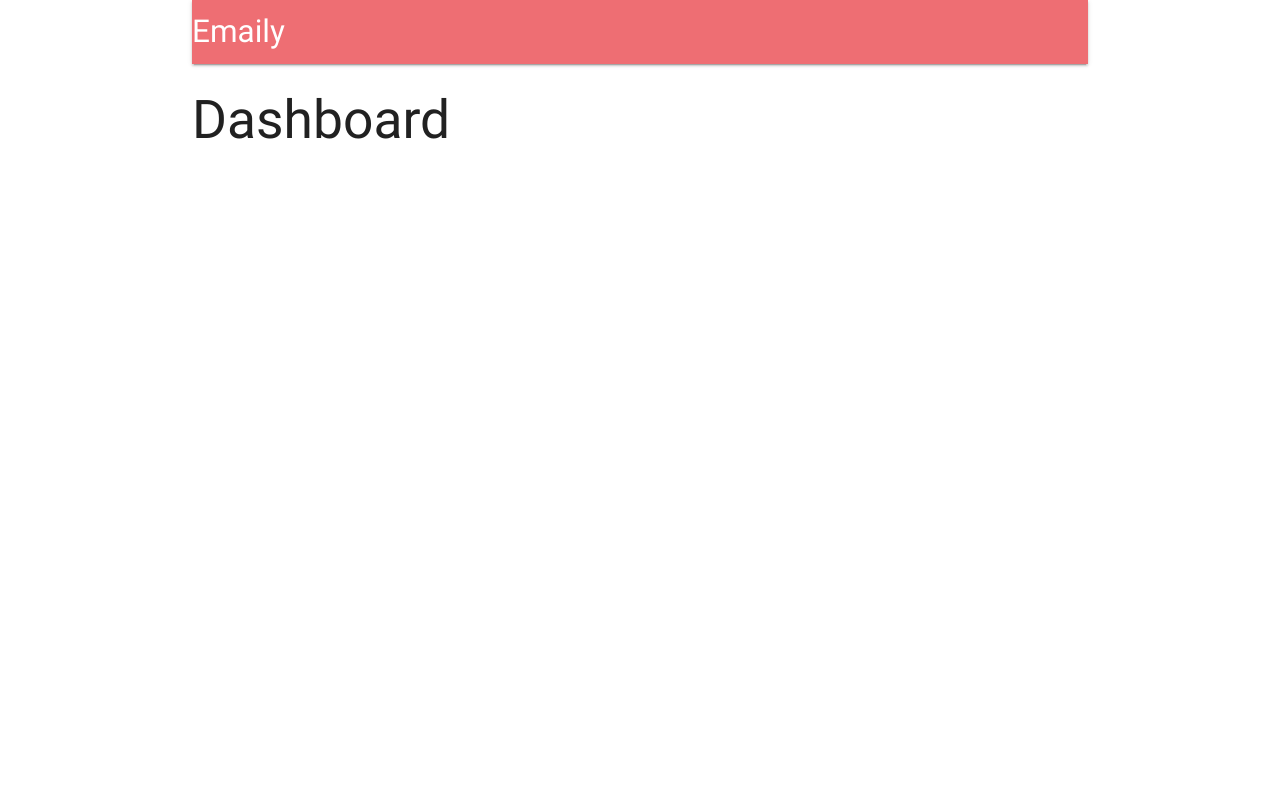
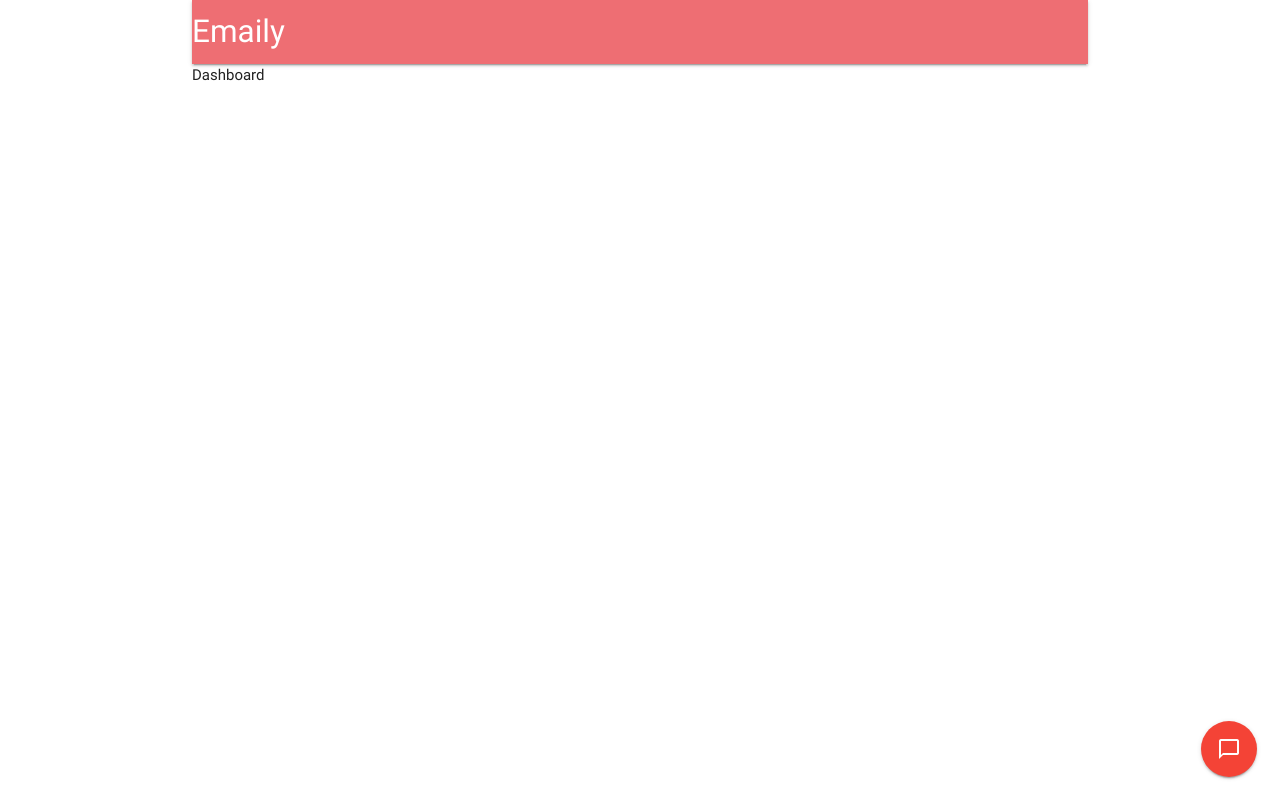
Before and after one commit to ankit-chaurasia/feedback-collection-app, a React (Create React App) app in the folder client/: page /surveys in a window 1280 px wide. Built offline with nearby package versions, Linux system fonts and the light colour scheme; no server answers.

Commit message:
Created Dashboard component

```diff
--- a/client/public/index.html
+++ b/client/public/index.html
@@ -1,5 +1,6 @@
 <!DOCTYPE html>
 <html lang="en">
+
 <head>
   <meta charset="utf-8">
   <meta name="viewport" content="width=device-width, initial-scale=1, shrink-to-fit=no">
@@ -10,6 +11,7 @@
     -->
   <link rel="manifest" href="%PUBLIC_URL%/manifest.json">
   <link rel="shortcut icon" href="%PUBLIC_URL%/favicon.ico">
+  <link href="https://fonts.googleapis.com/icon?family=Material+Icons" rel="stylesheet">
   <!--
       Notice the use of %PUBLIC_URL% in the tags above.
       It will be replaced with the URL of the `public` folder during the build.
@@ -21,6 +23,7 @@
     -->
   <title>React App</title>
 </head>
+
 <body>
   <noscript>
     You need to enable JavaScript to run this app.
@@ -37,4 +40,5 @@
       To create a production bundle, use `npm run build` or `yarn build`.
     -->
 </body>
+
 </html>
--- a/client/src/components/App.js
+++ b/client/src/components/App.js
@@ -5,8 +5,7 @@
 
 import Header from './Header';
 import Landing from './Landing';
-
-const Dashboard = () => <h2>Dashboard</h2>;
+import Dashboard from './Dashboard';
 const SurveyNew = () => <h2>SurveyNew</h2>;
 
 class App extends Component {
--- /dev/null
+++ b/client/src/components/Dashboard.js
@@ -0,0 +1,17 @@
+import React from 'react';
+import { Link } from 'react-router-dom';
+
+const Dashboard = props => {
+  return (
+    <div>
+      Dashboard
+      <div className="fixed-action-btn">
+        <Link to="/surveys/new" className="btn-floating btn-large red">
+          <i className="large material-icons">chat_bubble_outline</i>
+        </Link>
+      </div>
+    </div>
+  );
+};
+
+export default Dashboard;
```
Lines whose indentation alone changed are shown as unchanged.
